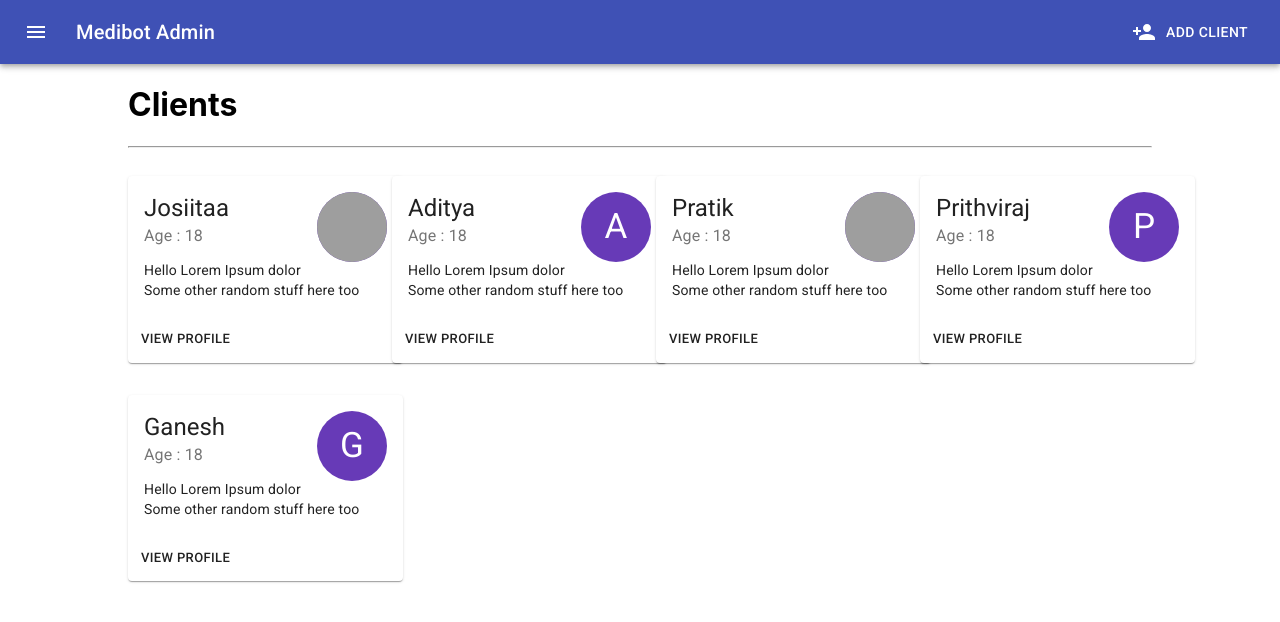
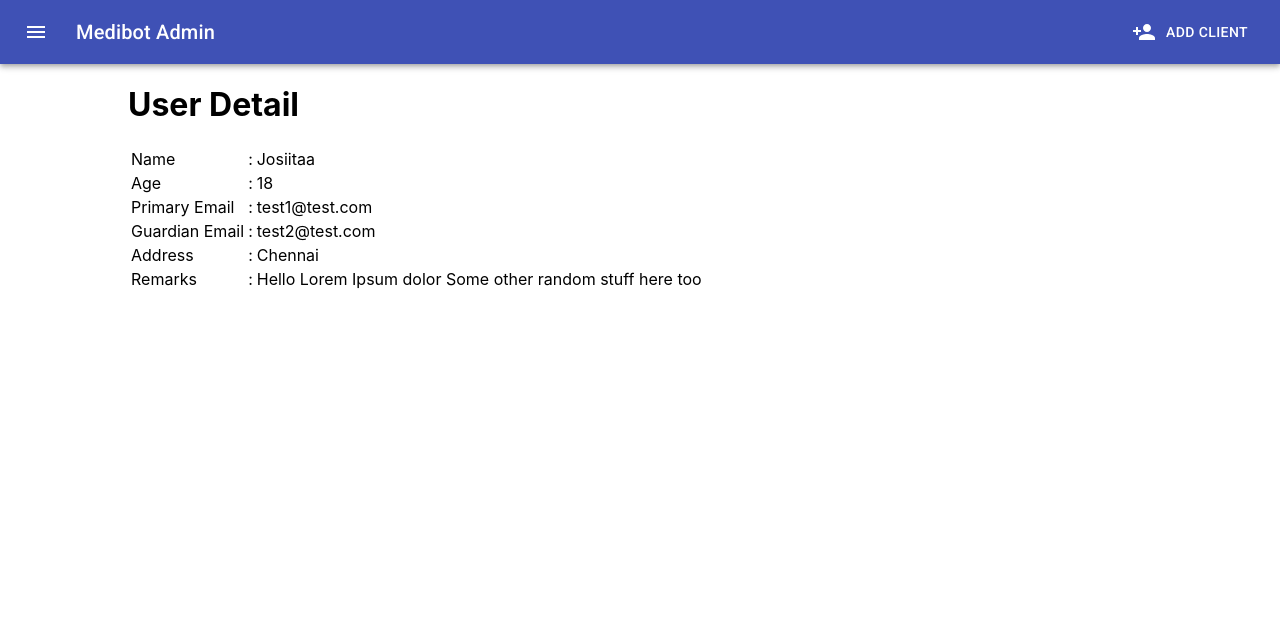
Before and after one commit to 5-bits/Admin-Frontend, a React (Create React App) app: page /users/1 in a window 1280 px wide. Shown: the top 622 px of the page. Built offline with nearby package versions, Linux system fonts and the light colour scheme; grey boxes are pictures that could not be loaded.

Commit message:
basic user detail component

```diff
--- a/public/index.html
+++ b/public/index.html
@@ -12,7 +12,7 @@
     <link rel="apple-touch-icon" href="%PUBLIC_URL%/logo192.png" />
     <link rel="manifest" href="%PUBLIC_URL%/manifest.json" />
     <link rel="stylesheet" href="https://fonts.googleapis.com/css?family=Roboto:300,400,500,700&display=swap" />
-    <title>React App</title>
+    <title>Medibot Admin</title>
   </head>
   <body>
     <noscript>You need to enable JavaScript to run this app.</noscript>
--- a/src/App.tsx
+++ b/src/App.tsx
@@ -5,6 +5,7 @@ import MenuBar from "./components/MenuBar";
 import HomePage from './components/HomePage';
 import UserList from './components/UserList';
 import AddUser from './components/AddUser';
+import UserDetail from './components/UserDetail';
 
 import './css/App.css';
 
@@ -18,6 +19,9 @@ function App() {
             <Switch>
               <Route path="/add">
                 <AddUser />
+              </Route>
+              <Route path="/users/:userId">
+                <UserDetail />
               </Route>
               <Route path="/users">
                 <UserList />
--- /dev/null
+++ b/src/Data.tsx
@@ -0,0 +1,54 @@
+const userList = [
+    {
+        id : 1,
+        name : "Josiitaa",
+        age:18,
+        address : "Chennai",
+        imageUrl : "https://i.pinimg.com/originals/be/ac/96/beac96b8e13d2198fd4bb1d5ef56cdcf.jpg",
+        email1 : "test1@test.com",
+        email2 : "test2@test.com",
+        remarks : "Hello \n Lorem Ipsum dolor \n Some other random stuff here too"
+    },
+    {
+        id : 2,
+        name : "Aditya",
+        age:18,
+        address : "Delhi",
+        imageUrl : "",
+        email1 : "test1@test.com",
+        email2 : "test2@test.com",
+        remarks : "Hello \n Lorem Ipsum dolor \n Some other random stuff here too"
+    },
+    {
+        id : 3,
+        name : "Pratik",
+        age:18,
+        address : "Kolkata",
+        imageUrl : "https://i.pinimg.com/564x/04/bb/21/04bb2164bbfa3684118a442c17d086bf.jpg",
+        email1 : "test1@test.com",
+        email2 : "test2@test.com",
+        remarks : "Hello \n Lorem Ipsum dolor \n Some other random stuff here too"
+    },
+    {
+        id : 4,
+        name : "Prithviraj",
+        age:18,
+        address : "Chennai",
+        imageUrl : "",
+        email1 : "test1@test.com",
+        email2 : "test2@test.com",
+        remarks : "Hello \n Lorem Ipsum dolor \n Some other random stuff here too"
+    },
+    {
+        id : 5,
+        name : "Ganesh",
+        age:18,
+        address : "Chennai",
+        imageUrl : "",
+        email1 : "test1@test.com",
+        email2 : "test2@test.com",
+        remarks : "Hello \n Lorem Ipsum dolor \n Some other random stuff here too"
+    },
+];
+
+export default userList;
--- a/src/components/AddUser.tsx
+++ b/src/components/AddUser.tsx
@@ -19,7 +19,7 @@ const useStyles = makeStyles((theme) => ({
         paddingBottom : 25,
         paddingLeft : 100,
         paddingRight : 100,
-        width : "75%",
+        width : "60%",
         margin : "auto",
         marginTop : 40,
         textAlign : "center"
--- a/src/components/UserCard.tsx
+++ b/src/components/UserCard.tsx
@@ -10,6 +10,7 @@ import AccountCircleIcon from '@material-ui/icons/AccountCircle';
 import { deepPurple } from '@material-ui/core/colors';
 
 import {userInterface} from '../interfaces';
+import { Link } from 'react-router-dom';
 
 const useStyles = makeStyles((theme) => ({
     root: {
@@ -61,7 +62,9 @@ const UserCard = (props : {data : userInterface}) => {
                     </Typography>
                 </CardContent>
                 <CardActions>
-                    <Button size="small">View Profile</Button>
+                    <Link to={'/users/'+props.data.id}>
+                         <Button size="small">View Profile</Button>
+                    </Link>
                 </CardActions>
             </Card>
         </div>
--- a/src/components/UserDetail.tsx
+++ b/src/components/UserDetail.tsx
@@ -1,15 +1,51 @@
 import React from 'react';
+import { useParams } from 'react-router-dom';
+
+import userData from '../Data';
 
 const AddUser = (props : any) => {
+
+    const params : any = useParams();
+    const data = userData[params.userId-1];
+    console.log(data);
+
     return (
         <div>
-            <h1>User Detail!</h1>
-            <form>
-                <input name="name"></input>
-                <input name="age"></input>
-                <input type="submit"></input>
-                <input type="reset"></input>
-            </form>
+            <h1>User Detail</h1>
+            <div className="user-detail">
+                <table className="user-info-table">
+                    <tr>
+                        <td>Name</td>
+                        <td>:</td>
+                        <td>{data.name}</td>
+                    </tr>
+                    <tr>
+                        <td>Age</td>
+                        <td>:</td>
+                        <td>{data.age}</td>
+                    </tr>
+                    <tr>
+                        <td>Primary Email</td>
+                        <td>:</td>
+                        <td>{data.email1}</td>
+                    </tr>
+                    <tr>
+                        <td>Guardian Email</td>
+                        <td>:</td>
+                        <td>{data.email2}</td>
+                    </tr>
+                    <tr>
+                        <td>Address</td>
+                        <td>:</td>
+                        <td>{data.address}</td>
+                    </tr>
+                    <tr>
+                        <td>Remarks</td>
+                        <td>:</td>
+                        <td>{data.remarks}</td>
+                    </tr>
+                </table>
+            </div>
         </div>
     )
 }
--- a/src/components/UserList.tsx
+++ b/src/components/UserList.tsx
@@ -1,5 +1,6 @@
 import React, {useState} from 'react';
 import Grid from '@material-ui/core/Grid';
+import userData from '../Data';
 
 
 import UserCard from './UserCard';
@@ -8,55 +9,7 @@ import {userInterface} from '../interfaces';
 
 const AddUser = (props : any) => {
 
-    const [userList, setUserList] = useState(
-        [
-            {
-                name : "Josiitaa",
-                age:18,
-                address : "Chennai",
-                imageUrl : "https://i.pinimg.com/originals/be/ac/96/beac96b8e13d2198fd4bb1d5ef56cdcf.jpg",
-                email1 : "test1@test.com",
-                email2 : "test2@test.com",
-                remarks : "Hello \n Lorem Ipsum dolor \n Some other random stuff here too"
-            },
-            {
-                name : "Aditya",
-                age:18,
-                address : "Delhi",
-                imageUrl : "",
-                email1 : "test1@test.com",
-                email2 : "test2@test.com",
-                remarks : "Hello \n Lorem Ipsum dolor \n Some other random stuff here too"
-            },
-            {
-                name : "Pratik",
-                age:18,
-                address : "Kolkata",
-                imageUrl : "https://i.pinimg.com/564x/04/bb/21/04bb2164bbfa3684118a442c17d086bf.jpg",
-                email1 : "test1@test.com",
-                email2 : "test2@test.com",
-                remarks : "Hello \n Lorem Ipsum dolor \n Some other random stuff here too"
-            },
-            {
-                name : "Prithviraj",
-                age:18,
-                address : "Chennai",
-                imageUrl : "",
-                email1 : "test1@test.com",
-                email2 : "test2@test.com",
-                remarks : "Hello \n Lorem Ipsum dolor \n Some other random stuff here too"
-            },
-            {
-                name : "Ganesh",
-                age:18,
-                address : "Chennai",
-                imageUrl : "",
-                email1 : "test1@test.com",
-                email2 : "test2@test.com",
-                remarks : "Hello \n Lorem Ipsum dolor \n Some other random stuff here too"
-            },
-        ]
-    );
+    const [userList, setUserList] = useState(userData);
 
     const list = userList.map((value:userInterface , index) => <Grid item xs={3}><UserCard data={value} key={index} /></Grid>);
 
--- a/src/interfaces.ts
+++ b/src/interfaces.ts
@@ -1,4 +1,5 @@
 export interface userInterface {
+    id : number,
     name : string,
     age : number,
     address : string,
```
